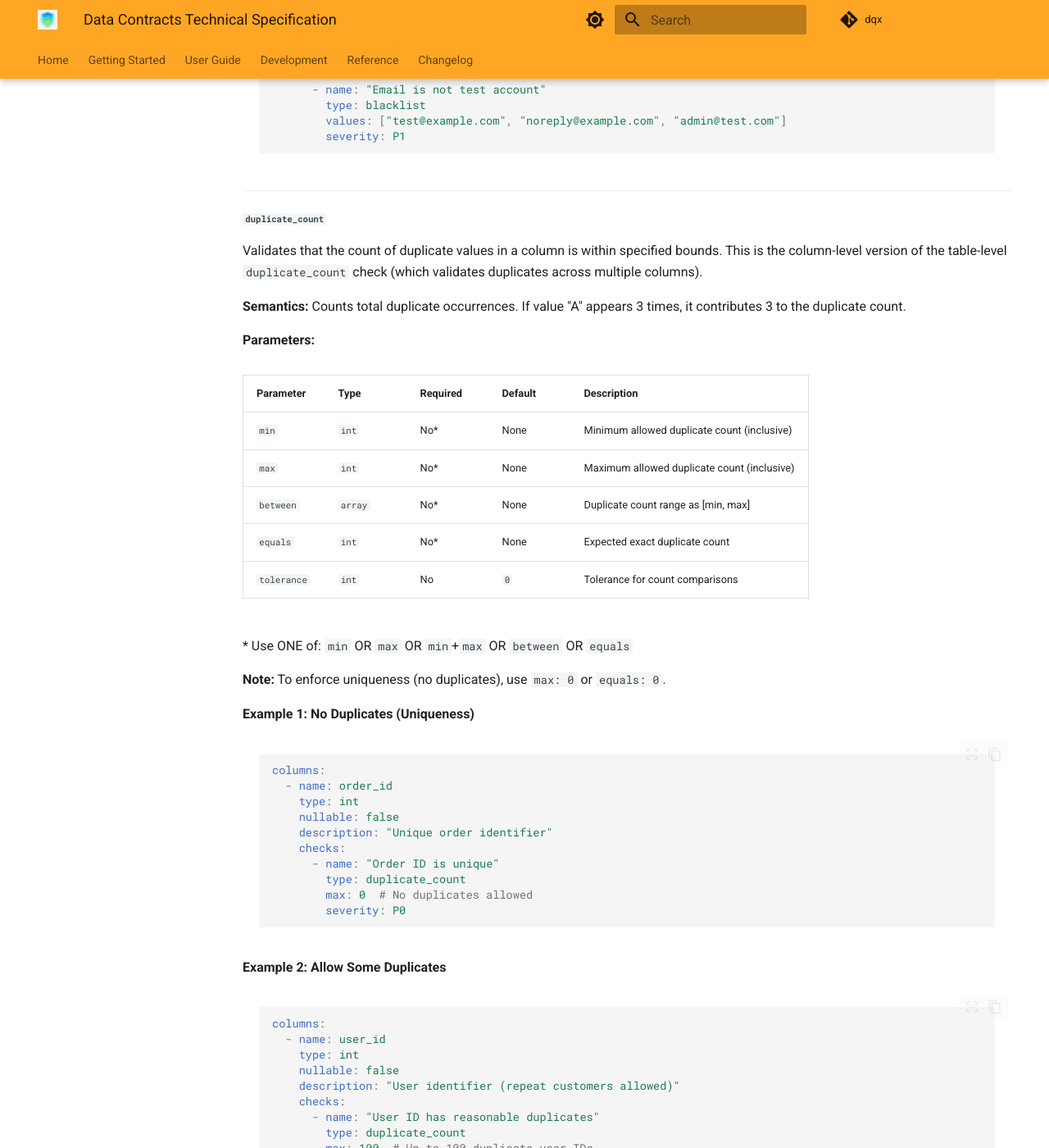
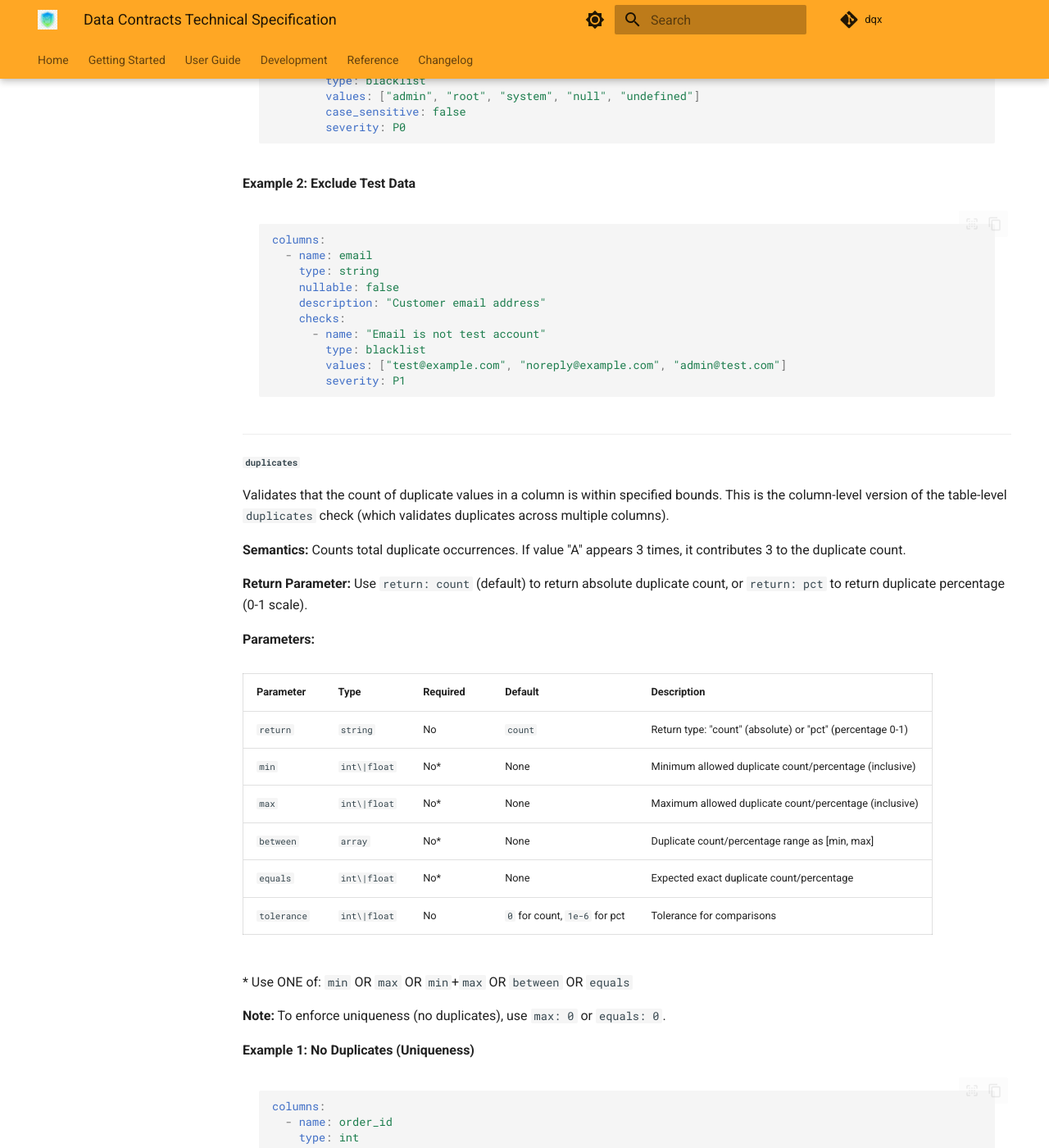
Before and after one commit to nampham2/dqx, an MkDocs documentation site: the page built from docs/design/data_contracts_technical_spec.md, in a window 1280 px wide and 1400 px high, scrolled down 36215 px. Shown: the whole window at 82% size. Built offline with MkDocs 1.6.1 and Material for MkDocs 9.7.7, drawn with Linux system fonts in a browser that asks for light colours; comment, search, counter and statistics services are not loaded; some of the changed text lies outside the part shown.

Commit message:
docs(contracts): rename check types and address review feedback
- Rename duplicate_count -> duplicates (table and column level)
- Rename null_count -> nulls (column level)
- Rename metric parameter -> return across all value checks
- Add return: count/pct support to duplicates checks
- Fix GPT model key naming inconsistency in opencode.jsonc
- Remove incorrect normalization claim from design spec

````diff
--- a/docs/design/data_contracts_technical_spec.md
+++ b/docs/design/data_contracts_technical_spec.md
@@ -153,7 +153,7 @@ columns:
       primary_key: "true"
     checks:
       - name: "Order ID is unique"
-        type: duplicate_count
+        type: duplicates
         max: 0
         severity: P0
 
@@ -611,7 +611,7 @@ columns:
     description: "Unique order identifier"
     checks:
       - name: "Order ID is unique"
-        type: duplicate_count
+        type: duplicates
         max: 0
         severity: P0
 
@@ -906,7 +906,7 @@ Data contracts support two categories of checks:
 - Check names should be descriptive business statements (e.g., "Order ID is unique")
 - Severity levels: `P0` (critical), `P1` (important), `P2` (nice-to-have), `P3` (informational)
 - All checks support optional `tags` parameter for categorization
-- Check type names in YAML contracts use `snake_case` (e.g., `num_rows`, `duplicate_count`). The implementation will normalize these to match the existing PascalCase Python classes (e.g., `NumRows`, `DuplicateCount`) during contract parsing.
+- Check type names in YAML contracts use `snake_case` (e.g., `num_rows`, `duplicates`). These correspond to the PascalCase Python classes in the implementation (e.g., `NumRows`, `Duplicates`). A normalization layer will be added during implementation.
 
 ---
 
@@ -916,12 +916,12 @@ Data contracts support two categories of checks:
 
 Validate table-wide properties and aggregates. Specified in the top-level `checks` array.
 
-| Check Type | Description | Validators |
-|------------|-------------|------------|
-| [`num_rows`](#num_rows) | Total row count validation | min, max, between, equals |
-| [`duplicate_count`](#duplicate_count) | Count of duplicate rows | min, max, between, equals |
-| [`freshness`](#freshness) | Data recency validation | max_age_hours |
-| [`completeness`](#completeness) | Partition gap detection | max_gap_count |
+| Check Type | Description | Validators | Return |
+|------------|-------------|------------|--------|
+| [`num_rows`](#num_rows) | Total row count validation | min, max, between, equals | — |
+| [`duplicates`](#duplicates) | Count of duplicate rows | min, max, between, equals | count or pct |
+| [`freshness`](#freshness) | Data recency validation | max_age_hours | — |
+| [`completeness`](#completeness) | Partition gap detection | max_gap_count | — |
 
 **Total: 4 table-level checks**
 
@@ -948,12 +948,12 @@ Statistical checks compute aggregate metrics over the entire column and return a
 
 ##### Value Checks
 
-Value checks validate individual values within a column (rather than computing aggregates over the column). They return either a count or percentage of values that pass the validation rule. Use the `metric` parameter to specify the return type (`count` or `pct`).
-
-| Check Type | Description | Validators | Metric |
+Value checks validate individual values within a column (rather than computing aggregates over the column). They return either a count or percentage of values that pass the validation rule. Use the `return` parameter to specify the return type (`count` or `pct`).
+
+| Check Type | Description | Validators | Return |
 |------------|-------------|------------|--------|
-| [`null_count`](#null_count) | Null value validation | min, max, between, equals | count or pct |
-| [`duplicate_count`](#duplicate_count) | Duplicate value validation | min, max, between, equals | count |
+| [`nulls`](#nulls) | Null value validation | min, max, between, equals | count or pct |
+| [`duplicates`](#duplicates) | Duplicate value validation | min, max, between, equals | count or pct |
 | [`whitelist`](#whitelist) | Whitelist validation | values | count or pct |
 | [`blacklist`](#blacklist) | Blacklist validation | values | count or pct |
 | [`pattern`](#pattern) | Regex pattern validation | pattern or format | count or pct |
@@ -1004,7 +1004,7 @@ checks:
 ```
 
 **When to use which bound:**
-- **`max` for "lower is better"** - null_count (count or pct), variance, duplicate_count
+- **`max` for "lower is better"** - nulls (count or pct), variance, duplicates
 - **`min` for "higher is better"** - cardinality (for diversity)
 - **Both for stability** - num_rows, mean, sum, percentile
 
@@ -1067,7 +1067,7 @@ Use 'between: [100, 1000]' OR 'min: 100, max: 1000', not both.
 
 **Use `max` for "lower is better" checks:**
 - Metrics where lower values indicate better quality
-- Examples: `null_count` (with count metric), `variance`, `duplicate_count`
+- Examples: `nulls` (with count return), `variance`, `duplicates`
 - Rationale: You want to set an upper bound on "bad" metrics
 
 **Use `min` for "higher is better" checks:**
@@ -1146,12 +1146,12 @@ columns:
         min: 100  # At least 100 distinct merchants
         tolerance: 5  # Passes if actual ≥ 95
 
-# Max with tolerance (null_count with pct metric uses 0-1 scale)
+# Max with tolerance (nulls with pct return uses 0-1 scale)
 columns:
   - name: email
     checks:
-      - type: null_count
-        metric: pct
+      - type: nulls
+        return: pct
         max: 0.05  # 5% null percentage
         tolerance: 0.001  # Passes if actual ≤ 0.051
 
@@ -1223,7 +1223,7 @@ checks:
 
 ---
 
-##### `duplicate_count`
+##### `duplicates`
 
 Validates that the number of duplicate rows (based on specified columns) is within bounds.
 
@@ -1232,11 +1232,12 @@ Validates that the number of duplicate rows (based on specified columns) is with
 | Parameter | Type | Required | Default | Description |
 |-----------|------|----------|---------|-------------|
 | `columns` | `list[string]` | Yes | None | Columns to check for duplicates (composite key) |
-| `min` | `int` | No* | None | Minimum duplicate count (inclusive) |
-| `max` | `int` | No* | None | Maximum allowed duplicate count (inclusive) |
-| `between` | `array` | No* | None | Duplicate count range as [min, max] |
-| `equals` | `int` | No* | None | Expected exact duplicate count |
-| `tolerance` | `int` | No | `0` | Tolerance for count comparisons |
+| `return` | `string` | No | `count` | Return type: "count" (absolute) or "pct" (percentage 0-1) |
+| `min` | `int\|float` | No* | None | Minimum duplicate count/percentage (inclusive) |
+| `max` | `int\|float` | No* | None | Maximum allowed duplicate count/percentage (inclusive) |
+| `between` | `array` | No* | None | Duplicate count/percentage range as [min, max] |
+| `equals` | `int\|float` | No* | None | Expected exact duplicate count/percentage |
+| `tolerance` | `int\|float` | No | `0` for count, `1e-6` for pct | Tolerance for comparisons |
 
 \* Use ONE of: `min` OR `max` OR `min`+`max` OR `between` OR `equals`
 
@@ -1245,7 +1246,7 @@ Validates that the number of duplicate rows (based on specified columns) is with
 ```yaml
 checks:
   - name: "No duplicate orders"
-    type: duplicate_count
+    type: duplicates
     columns: ["order_id"]
     max: 0  # No duplicates allowed
     severity: P0
@@ -1256,7 +1257,7 @@ checks:
 ```yaml
 checks:
   - name: "Few duplicate user-date combinations"
-    type: duplicate_count
+    type: duplicates
     columns: ["user_id", "event_date"]
     max: 10  # At most 10 duplicate rows
     severity: P1
@@ -1267,11 +1268,23 @@ checks:
 ```yaml
 checks:
   - name: "Expected duplicate rate"
-    type: duplicate_count
+    type: duplicates
     columns: ["transaction_id", "timestamp"]
     equals: 50  # Exactly 50 duplicates expected
     tolerance: 5  # Within 5
     severity: P2
+```
+
+**Example 4: Duplicate Percentage**
+
+```yaml
+checks:
+  - name: "Low duplicate rate"
+    type: duplicates
+    columns: ["order_id"]
+    return: pct
+    max: 0.01  # At most 1% duplicate rows
+    severity: P1
 ```
 
 ---
@@ -1330,7 +1343,7 @@ checks:
 
 Validates that partitioned data has no missing partitions within a time range (gap detection). This check only applies to tables with `metadata.partitioned_by` defined.
 
-**Note:** For column-level null validation, use `null_count` check (with `metric: count` for absolute counts or `metric: pct` for percentages).
+**Note:** For column-level null validation, use `nulls` check (with `return: count` for absolute counts or `return: pct` for percentages).
 
 **Parameters:**
 
@@ -1390,21 +1403,21 @@ Column-level checks are specified within the `checks` array of a column definiti
 
 #### Value Checks
 
-Value checks validate individual values within a column (rather than computing aggregates over the column). They return either a count or percentage of values that pass the validation rule. Use the `metric` parameter to specify the return type (`count` or `pct`).
-
----
-
-##### `null_count`
-
-Validates null values in a column. Returns count or percentage of null values based on the `metric` parameter.
-
-**Metric Parameter:** Use `metric: count` (default) to return absolute null count, or `metric: pct` to return null percentage (0-1 scale).
+Value checks validate individual values within a column (rather than computing aggregates over the column). They return either a count or percentage of values that pass the validation rule. Use the `return` parameter to specify the return type (`count` or `pct`).
+
+---
+
+##### `nulls`
+
+Validates null values in a column. Returns count or percentage of null values based on the `return` parameter.
+
+**Return Parameter:** Use `return: count` (default) to return absolute null count, or `return: pct` to return null percentage (0-1 scale).
 
 **Parameters:**
 
 | Parameter | Type | Required | Default | Description |
 |-----------|------|----------|---------|-------------|
-| `metric` | `string` | No | `count` | Return type: "count" (absolute) or "pct" (percentage 0-1) |
+| `return` | `string` | No | `count` | Return type: "count" (absolute) or "pct" (percentage 0-1) |
 | `min` | `int\|float` | No* | None | Minimum allowed null count/percentage (inclusive) |
 | `max` | `int\|float` | No* | None | Maximum allowed null count/percentage (inclusive) |
 | `between` | `array` | No* | None | Null count/percentage range as [min, max] |
@@ -1454,13 +1467,13 @@ columns:
     description: "Optional metadata field"
     checks:
       - name: "Exactly 100 records have metadata"
-        type: null_count
+        type: nulls
         equals: 900  # Expecting 900 nulls (100 non-null)
         tolerance: 0
         severity: P2
 ```
 
-**Example 4: Using Percentage Metric**
+**Example 4: Using Percentage Return**
 
 ```yaml
 columns:
@@ -1482,19 +1495,19 @@ columns:
 
 Validates that non-null values match a whitelist of allowed values. Returns count or percentage of rows matching the whitelist.
 
-**Metric Parameter:** Use `metric: count` (default) to return the count of matching rows, or `metric: pct` to return the percentage (0-1 scale).
+**Return Parameter:** Use `return: count` (default) to return the count of matching rows, or `return: pct` to return the percentage (0-1 scale).
 
 **Parameters:**
 
 | Parameter | Type | Required | Default | Description |
 |-----------|------|----------|---------|-------------|
 | `values` | `list` | Yes | None | List of allowed values |
-| `metric` | `string` | No | `count` | Return type: "count" (absolute) or "pct" (percentage 0-1) |
+| `return` | `string` | No | `count` | Return type: "count" (absolute) or "pct" (percentage 0-1) |
 | `case_sensitive` | `bool` | No | `true` | Whether comparison is case-sensitive (strings only) |
-| `min` | `int\|float` | No* | None | Minimum allowed metric value |
-| `max` | `int\|float` | No* | None | Maximum allowed metric value |
-| `between` | `array` | No* | None | Metric range as [min, max] |
-| `equals` | `int\|float` | No* | None | Expected exact metric value |
+| `min` | `int\|float` | No* | None | Minimum allowed return value |
+| `max` | `int\|float` | No* | None | Maximum allowed return value |
+| `between` | `array` | No* | None | Return value range as [min, max] |
+| `equals` | `int\|float` | No* | None | Expected exact return value |
 | `tolerance` | `int\|float` | No | `0` for count, `1e-6` for pct | Tolerance for comparisons |
 
 \* Use ONE of: `min` OR `max` OR `min`+`max` OR `between` OR `equals`
@@ -1545,7 +1558,7 @@ columns:
         severity: P0
 ```
 
-**Example 4: Using Percentage Metric**
+**Example 4: Using Percentage Return**
 
 ```yaml
 columns:
@@ -1557,7 +1570,7 @@ columns:
       - name: "Most statuses are valid"
         type: whitelist
         values: ["pending", "processing", "shipped", "delivered", "cancelled"]
-        metric: pct
+        return: pct
         min: 0.95  # At least 95% match
         severity: P1
 ```
@@ -1568,19 +1581,19 @@ columns:
 
 Validates that non-null values do NOT match a blacklist. Returns count or percentage of rows NOT in the blacklist (passing rows).
 
-**Metric Parameter:** Use `metric: count` (default) to return the count of passing rows, or `metric: pct` to return the percentage (0-1 scale).
+**Return Parameter:** Use `return: count` (default) to return the count of passing rows, or `return: pct` to return the percentage (0-1 scale).
 
 **Parameters:**
 
 | Parameter | Type | Required | Default | Description |
 |-----------|------|----------|---------|-------------|
 | `values` | `list` | Yes | None | List of forbidden values |
-| `metric` | `string` | No | `count` | Return type: "count" (absolute) or "pct" (percentage 0-1) |
+| `return` | `string` | No | `count` | Return type: "count" (absolute) or "pct" (percentage 0-1) |
 | `case_sensitive` | `bool` | No | `true` | Whether comparison is case-sensitive (strings only) |
-| `min` | `int\|float` | No* | None | Minimum allowed metric value |
-| `max` | `int\|float` | No* | None | Maximum allowed metric value |
-| `between` | `array` | No* | None | Metric range as [min, max] |
-| `equals` | `int\|float` | No* | None | Expected exact metric value |
+| `min` | `int\|float` | No* | None | Minimum allowed return value |
+| `max` | `int\|float` | No* | None | Maximum allowed return value |
+| `between` | `array` | No* | None | Return value range as [min, max] |
+| `equals` | `int\|float` | No* | None | Expected exact return value |
 | `tolerance` | `int\|float` | No | `0` for count, `1e-6` for pct | Tolerance for comparisons |
 
 \* Use ONE of: `min` OR `max` OR `min`+`max` OR `between` OR `equals`
@@ -1618,21 +1631,24 @@ columns:
 
 ---
 
-##### `duplicate_count`
-
-Validates that the count of duplicate values in a column is within specified bounds. This is the column-level version of the table-level `duplicate_count` check (which validates duplicates across multiple columns).
+##### `duplicates`
+
+Validates that the count of duplicate values in a column is within specified bounds. This is the column-level version of the table-level `duplicates` check (which validates duplicates across multiple columns).
 
 **Semantics:** Counts total duplicate occurrences. If value "A" appears 3 times, it contributes 3 to the duplicate count.
+
+**Return Parameter:** Use `return: count` (default) to return absolute duplicate count, or `return: pct` to return duplicate percentage (0-1 scale).
 
 **Parameters:**
 
 | Parameter | Type | Required | Default | Description |
 |-----------|------|----------|---------|-------------|
-| `min` | `int` | No* | None | Minimum allowed duplicate count (inclusive) |
-| `max` | `int` | No* | None | Maximum allowed duplicate count (inclusive) |
-| `between` | `array` | No* | None | Duplicate count range as [min, max] |
-| `equals` | `int` | No* | None | Expected exact duplicate count |
-| `tolerance` | `int` | No | `0` | Tolerance for count comparisons |
+| `return` | `string` | No | `count` | Return type: "count" (absolute) or "pct" (percentage 0-1) |
+| `min` | `int\|float` | No* | None | Minimum allowed duplicate count/percentage (inclusive) |
+| `max` | `int\|float` | No* | None | Maximum allowed duplicate count/percentage (inclusive) |
+| `between` | `array` | No* | None | Duplicate count/percentage range as [min, max] |
+| `equals` | `int\|float` | No* | None | Expected exact duplicate count/percentage |
+| `tolerance` | `int\|float` | No | `0` for count, `1e-6` for pct | Tolerance for comparisons |
 
 \* Use ONE of: `min` OR `max` OR `min`+`max` OR `between` OR `equals`
 
@@ -1648,7 +1664,7 @@ columns:
     description: "Unique order identifier"
     checks:
       - name: "Order ID is unique"
-        type: duplicate_count
+        type: duplicates
         max: 0  # No duplicates allowed
         severity: P0
 ```
@@ -1663,7 +1679,7 @@ columns:
     description: "User identifier (repeat customers allowed)"
     checks:
       - name: "User ID has reasonable duplicates"
-        type: duplicate_count
+        type: duplicates
         max: 100  # Up to 100 duplicate user IDs
         severity: P1
 ```
@@ -1678,12 +1694,28 @@ columns:
     description: "Test category with expected duplicates"
     checks:
       - name: "Category has expected duplicates"
-        type: duplicate_count
+        type: duplicates
         equals: 50  # Expect exactly 50 duplicates
         tolerance: 0
         severity: P2
 ```
 
+**Example 4: Duplicate Percentage**
+
+```yaml
+columns:
+  - name: order_id
+    type: int
+    nullable: false
+    description: "Order identifier"
+    checks:
+      - name: "Low duplicate rate"
+        type: duplicates
+        return: pct
+        max: 0.01  # At most 1% duplicate values
+        severity: P1
+```
+
 ---
 
 #### String Checks
@@ -1698,7 +1730,7 @@ Validates that string values match a pattern. Supports explicit regex patterns o
 - `pattern` parameter with a regex pattern (e.g., `"^[A-Z]{2}\\d{6}$"`)
 - `format` parameter with a predefined format name (e.g., `"email"`, `"phone"`, `"uuid"`)
 
-**Metric Parameter:** Use `metric: count` (default) to return count of matching values, or `metric: pct` to return percentage (0-1 scale) of matching values.
+**Return Parameter:** Use `return: count` (default) to return count of matching values, or `return: pct` to return percentage (0-1 scale) of matching values.
 
 **Parameters:**
 
@@ -1707,11 +1739,11 @@ Validates that string values match a pattern. Supports explicit regex patterns o
 | `pattern` | `string` | No* | None | Regular expression pattern to match |
 | `format` | `string` | No* | None | Predefined format name ("email", "phone", "uuid", "url", "ipv4", "ipv6", "date", "datetime") |
 | `flags` | `list[string]` | No | `[]` | Regex flags (e.g., "IGNORECASE", "MULTILINE") - only for pattern |
-| `metric` | `string` | No | `count` | Return type: "count" (absolute) or "pct" (percentage 0-1) |
-| `min` | `int\|float` | No** | None | Minimum allowed metric value |
-| `max` | `int\|float` | No** | None | Maximum allowed metric value |
-| `between` | `array` | No** | None | Metric range as [min, max] |
-| `equals` | `int\|float` | No** | None | Expected exact metric value |
+| `return` | `string` | No | `count` | Return type: "count" (absolute) or "pct" (percentage 0-1) |
+| `min` | `int\|float` | No** | None | Minimum allowed return value |
+| `max` | `int\|float` | No** | None | Maximum allowed return value |
+| `between` | `array` | No** | None | Return value range as [min, max] |
+| `equals` | `int\|float` | No** | None | Expected exact return value |
 | `tolerance` | `int\|float` | No | `0` for count, `1e-6` for pct | Tolerance for comparisons |
 
 \* Exactly ONE of `pattern` or `format` must be specified
@@ -1762,7 +1794,7 @@ columns:
         severity: P0
 ```
 
-**Example 4: Percentage Metric**
+**Example 4: Percentage Return**
 
 ```yaml
 columns:
@@ -1774,7 +1806,7 @@ columns:
       - name: "95% emails are valid"
         type: pattern
         pattern: "^[^@]+@[^@]+\\.[^@]+$"
-        metric: pct
+        return: pct
         min: 0.95  # At least 95%
         severity: P1
 ```
@@ -1791,7 +1823,7 @@ columns:
       - name: "All emails are valid"
         type: pattern
         format: email  # Predefined format instead of regex
-        metric: pct
+        return: pct
         min: 0.95  # At least 95% valid
         severity: P1
 ```
@@ -1808,7 +1840,7 @@ columns:
       - name: "Phone numbers are valid"
         type: pattern
         format: phone  # Matches common phone formats
-        metric: count
+        return: count
         min: 1000  # At least 1000 valid phone numbers
         severity: P2
 ```
@@ -1825,7 +1857,7 @@ columns:
       - name: "Transaction IDs are valid UUIDs"
         type: pattern
         format: uuid  # Standard UUID format
-        metric: pct
+        return: pct
         equals: 1.0  # 100% must be valid UUIDs
         severity: P0
 ```
@@ -1842,7 +1874,7 @@ columns:
       - name: "Websites are valid URLs"
         type: pattern
         format: url  # HTTP/HTTPS URLs
-        metric: pct
+        return: pct
         min: 0.90  # At least 90% valid
         severity: P1
 ```
@@ -1868,7 +1900,7 @@ columns:
 
 Validates that string lengths are within specified bounds. Returns count or percentage of rows meeting the length criteria.
 
-**Metric Parameter:** Use `metric: count` (default) to return count of rows within length bounds, or `metric: pct` to return percentage (0-1 scale).
+**Return Parameter:** Use `return: count` (default) to return count of rows within length bounds, or `return: pct` to return percentage (0-1 scale).
 
 **Parameters:**
 
@@ -1876,11 +1908,11 @@ Validates that string lengths are within specified bounds. Returns count or perc
 |-----------|------|----------|---------|-------------|
 | `min_length` | `int` | No* | None | Minimum allowed string length |
 | `max_length` | `int` | No* | None | Maximum allowed string length |
-| `metric` | `string` | No | `count` | Return type: "count" or "pct" |
-| `min` | `int\|float` | No** | None | Minimum metric value (count or pct) |
-| `max` | `int\|float` | No** | None | Maximum metric value (count or pct) |
-| `between` | `array` | No** | None | Metric range as [min, max] |
-| `equals` | `int\|float` | No** | None | Expected exact metric value |
+| `return` | `string` | No | `count` | Return type: "count" or "pct" |
+| `min` | `int\|float` | No** | None | Minimum return value (count or pct) |
+| `max` | `int\|float` | No** | None | Maximum return value (count or pct) |
+| `between` | `array` | No** | None | Return value range as [min, max] |
+| `equals` | `int\|float` | No** | None | Expected exact return value |
 | `tolerance` | `int\|float` | No | `0` for count, `1e-6` for pct | Tolerance for comparisons |
 
 \* At least one of `min_length` or `max_length` required
@@ -1933,7 +1965,7 @@ columns:
         severity: P0
 ```
 
-**Example 4: Using Percentage Metric**
+**Example 4: Using Percentage Return**
 
 ```yaml
 columns:
@@ -1946,7 +1978,7 @@ columns:
         type: length
         min_length: 10
         max_length: 500
-        metric: pct
+        return: pct
         min: 0.90  # At least 90% within bounds
         severity: P1
 ```
@@ -2635,7 +2667,7 @@ columns:
     description: "Required description"
     checks:                    # Optional checks
       - name: "Check name"
-        type: duplicate_count
+        type: duplicates
         max: 0
         severity: P0
 
````
Also changed, not shown: other parts of docs/design/data_contracts_technical_spec.md (+8 -8 lines), 1 other file.
